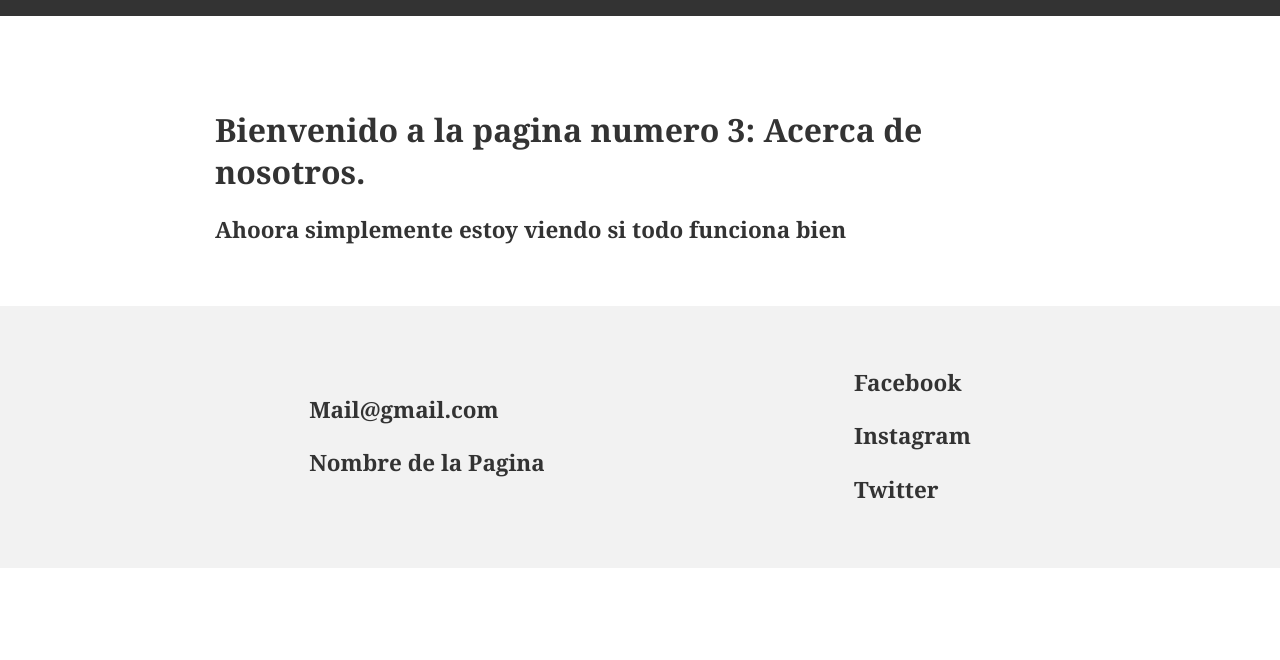
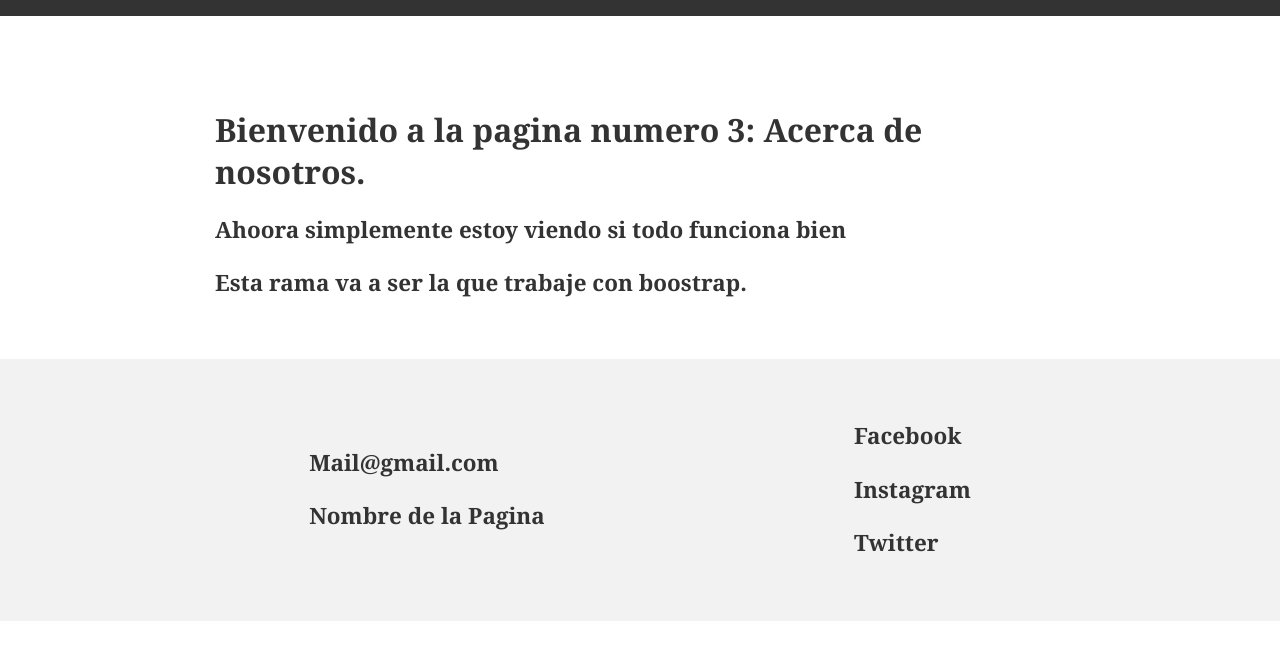
Before and after one commit to SignorelliFelipe/proyecto_coder, a plain HTML site: page paginas/pagina3.html in a window 1280 px wide. Shown: the part 104-764 px from the top of the page. Drawn offline with Linux system fonts and the light colour scheme.

Commit message:
FEAT - Rama con boostrap

```diff
--- a/paginas/pagina3.html
+++ b/paginas/pagina3.html
@@ -43,6 +43,9 @@
             <h3>
                 Ahoora simplemente estoy viendo si todo funciona bien
             </h3>
+            <h3>
+                Esta rama va a ser la que trabaje con boostrap.
+            </h3>
         </div>
 
     </main>
```
